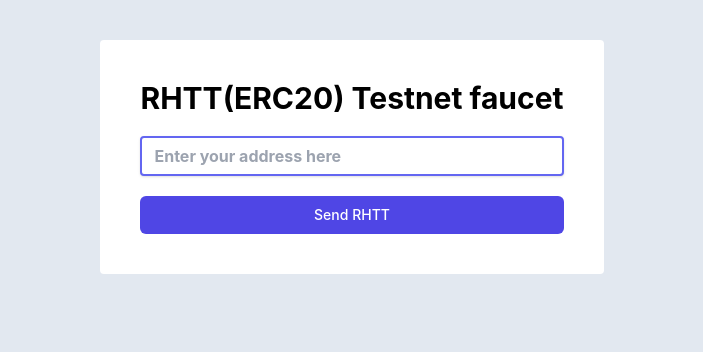
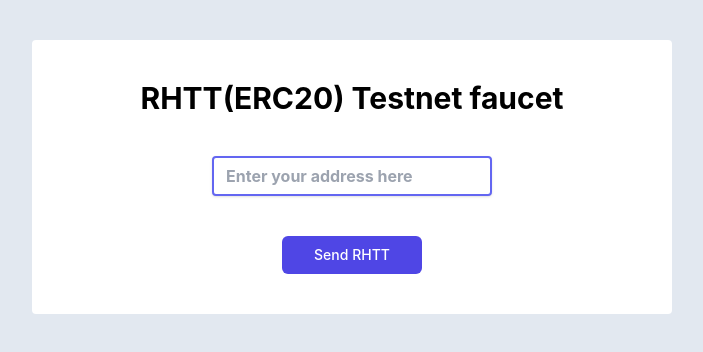
Before and after one commit to mohammedismayil/RHTTFaucet, a React (Create React App) app: page / in a window 1280 px wide. Shown: the top 352 px of the page, without its empty margins (288-991 px from the left). Built offline with nearby package versions, Linux system fonts and the light colour scheme.

Commit message:
generated client build and UI changes

```diff
--- a/src/App.js
+++ b/src/App.js
@@ -38,28 +38,36 @@ function App() {
 
   // }
   return (
-    <div className=" flex-col flex  m-auto items-center bg-slate-200 h-screen">
-      <div className="bg-white p-10 rounded font-bold m-10 items-center ">
+    <div className=" flex-col flex  m-auto items-center bg-slate-200 h-screen ">
+      <div className="bg-white p-10 rounded font-bold m-10 items-center w-1/2 ">
         <h2 className="font-bold text-3xl text-center">
           RHTT(ERC20) Testnet faucet
         </h2>
         <form onSubmit={handleSubmit}>
+          <div className="flex justify-center content-center pt-5 pb-5">
             <input
-            className="shadow appearance-none border-2 border-indigo-500/100 rounded w-full py-2  my-5 px-3 text-gray-700 leading-tight focus:outline-none focus:shadow-outline"
+              className="shadow appearance-none border-2 w-1/2 border-indigo-500/100 rounded  py-2  my-5 px-3 text-gray-700 leading-tight focus:outline-none focus:shadow-outline"
               id="username"
               type="text"
               placeholder="Enter your address here"
               onChange={(e) => setAddress(e.target.value)}
             ></input>
+          </div>
+          <div className="flex justify-center content-center ">
             <button
               type="submit"
-            className=" w-full flex justify-center py-2   border border-transparent text-sm font-medium rounded-md text-white bg-indigo-600 hover:bg-indigo-700 focus:outline-none focus:ring-2 focus:ring-offset-2 focus:ring-indigo-500"
+              className=" w-1/4 flex justify-center content-center py-2   border border-transparent text-sm font-medium rounded-md text-white bg-indigo-600 hover:bg-indigo-700 focus:outline-none focus:ring-2 focus:ring-offset-2 focus:ring-indigo-500"
             >
               Send RHTT
             </button>
+          </div>
         </form>
         {transactionHash ? (
-          <h3 className="pt-5">Transaction Hash: {transactionHash}</h3>
+          <div className="flex justify-center content-center ">
+            <h3 className="pt-10  mx-5 justify-center content-center text-center">
+              Transaction Hash: {transactionHash}
+            </h3>
+          </div>
         ) : null}
       </div>
     </div>
```
Also changed, not shown: 11 other files (tests, documents, lock files or other folders). Lines whose indentation alone changed are shown as unchanged.
